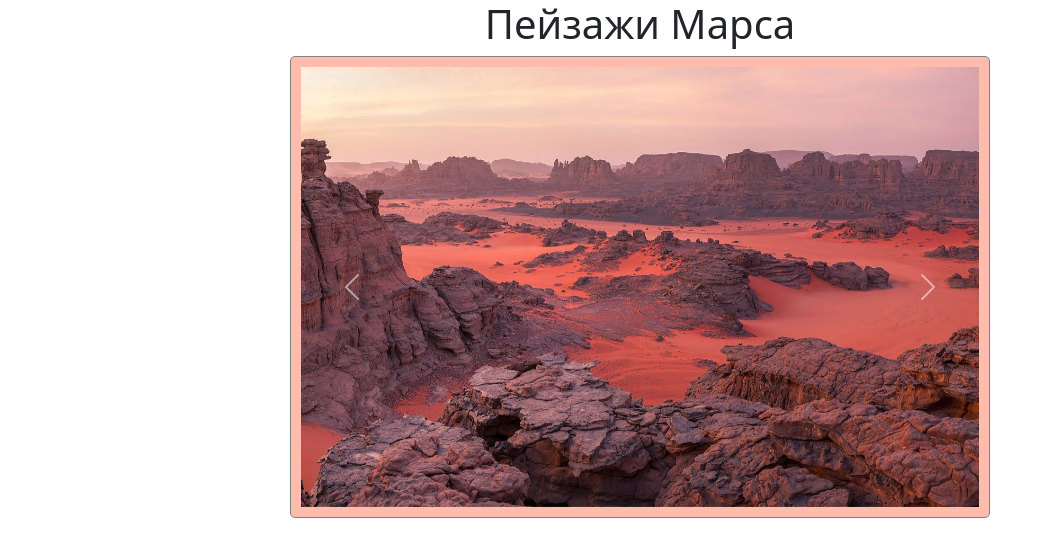
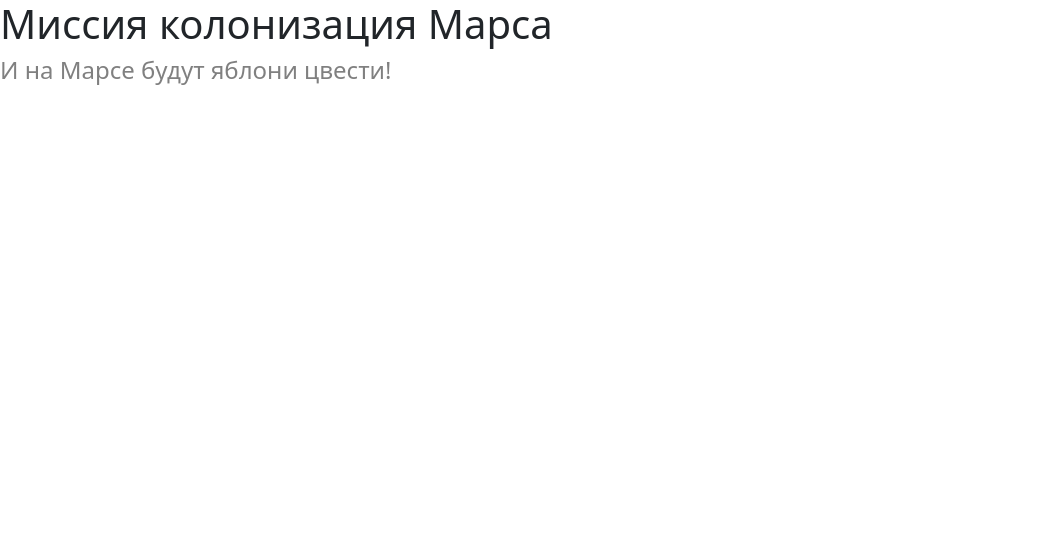
Before and after one commit to prostoPANDA/flask, a Flask app: template templates/html.html in a window 1280 px wide. Shown: the top 557 px of the page, without its empty margins (0-1051 px from the left). Run offline with Flask 2, Linux system fonts and the light colour scheme; the template is opened without the code that fills it, so the values that code supplies are empty.

Commit message:
Add files via upload

```diff
--- a/main.py
+++ b/main.py
@@ -1,13 +1,19 @@
-from flask import Flask, render_template, request
-
+from flask import Flask, render_template
 
 app = Flask(__name__)
 
 
 @app.route('/')
 def main():
-    return render_template('html.html')
+    return ''
+
+
+@app.route('/training/<string:prof>')
+def index(prof):
+    if 'строитель' in prof.lower() or 'инженер' in prof.lower():
+        return render_template('index2.html')
+    return render_template('index.html')
 
 
 if __name__ == '__main__':
-    app.run(port=8080, host='127.0.0.1')
+    app.run(debug=True, port=8080, host='127.0.0.1')
--- a/templates/html.html
+++ b/templates/html.html
@@ -2,36 +2,10 @@
 <html lang="en">
 <head>
     <meta charset="utf-8">
-                            <meta name="viewport" content="width=device-width, initial-scale=1, shrink-to-fit=no">
     <link href="https://cdn.jsdelivr.net/npm/bootstrap@5.1.3/dist/css/bootstrap.min.css" rel="stylesheet" integrity="sha384-1BmE4kWBq78iYhFldvKuhfTAU6auU8tT94WrHftjDbrCEXSU1oBoqyl2QvZ6jIW3" crossorigin="anonymous">
-                            <link rel="stylesheet" type="text/css" href="static/css/style.css">
-                              <script src="https://cdn.jsdelivr.net/npm/bootstrap@5.1.3/dist/js/bootstrap.bundle.min.js" integrity="sha384-ka7Sk0Gln4gmtz2MlQnikT1wXgYsOg+OMhuP+IlRH9sENBO0LRn5q+8nbTov4+1p" crossorigin="anonymous"></script>
 </head>
-                          <body>
-                            <h1 align="center">Пейзажи Марса</h1>
-                            <div>
-                                <form class="login_form" method="post">
-                                    <div id="carouselExampleFade" class="carousel slide carousel-fade" data-bs-ride="carousel">
-  <div class="carousel-inner">
-    <div class="carousel-item active">
-      <img src="static/img/img.png" class="d-block w-100" alt="">
-    </div>
-    <div class="carousel-item">
-      <img src="static/img/img_1.png" class="d-block w-100" alt="">
-    </div>
-    <div class="carousel-item">
-      <img src="static/img/img_2.png" class="d-block w-100" alt="">
-    </div>
-  </div>
-  <button class="carousel-control-prev" type="button" data-bs-target="#carouselExampleFade" data-bs-slide="prev">
-    <span class="carousel-control-prev-icon" aria-hidden="true"></span>
-    <span class="visually-hidden">Previous</span>
-  </button>
-  <button class="carousel-control-next" type="button" data-bs-target="#carouselExampleFade" data-bs-slide="next">
-    <span class="carousel-control-next-icon" aria-hidden="true"></span>
-    <span class="visually-hidden">Next</span>
-  </button>
-                                </form>
-                            </div>
+<body><h1>Миссия колонизация Марса</h1>
+<h4 style="color:grey">И на Марсе будут яблони цвести!</h4>
+    {% block content %}{% endblock %}
 </body>
 </html>
--- /dev/null
+++ b/templates/index.html
@@ -0,0 +1,6 @@
+{% extends "html.html" %}
+
+{% block content %}
+    <h3 align="center">Научные стимуляторы</h3>
+    <div align="center"><img src="../static/img/img.png" alt=""></div>
+{% endblock %}
--- /dev/null
+++ b/templates/index2.html
@@ -0,0 +1,6 @@
+{% extends "html.html" %}
+
+{% block content %}
+    <h3 align="center">Инженерные тренажеры</h3>
+    <div align="center"><img src="../static/img/img_1.png" alt=""></div>
+{% endblock %}
```
Also changed, not shown: static/img/img.png, static/img/img_1.png. Lines whose indentation alone changed are shown as unchanged.
